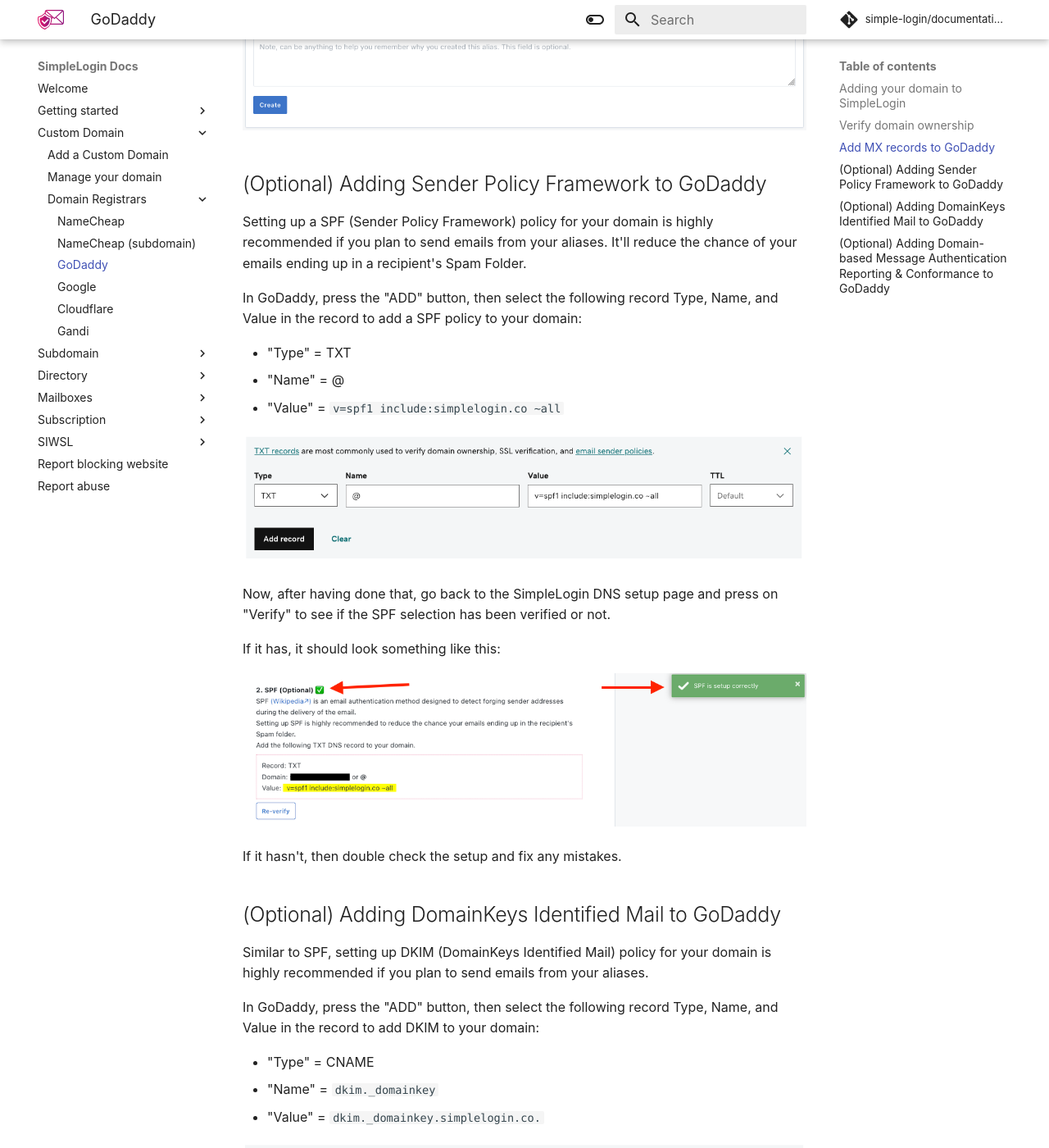
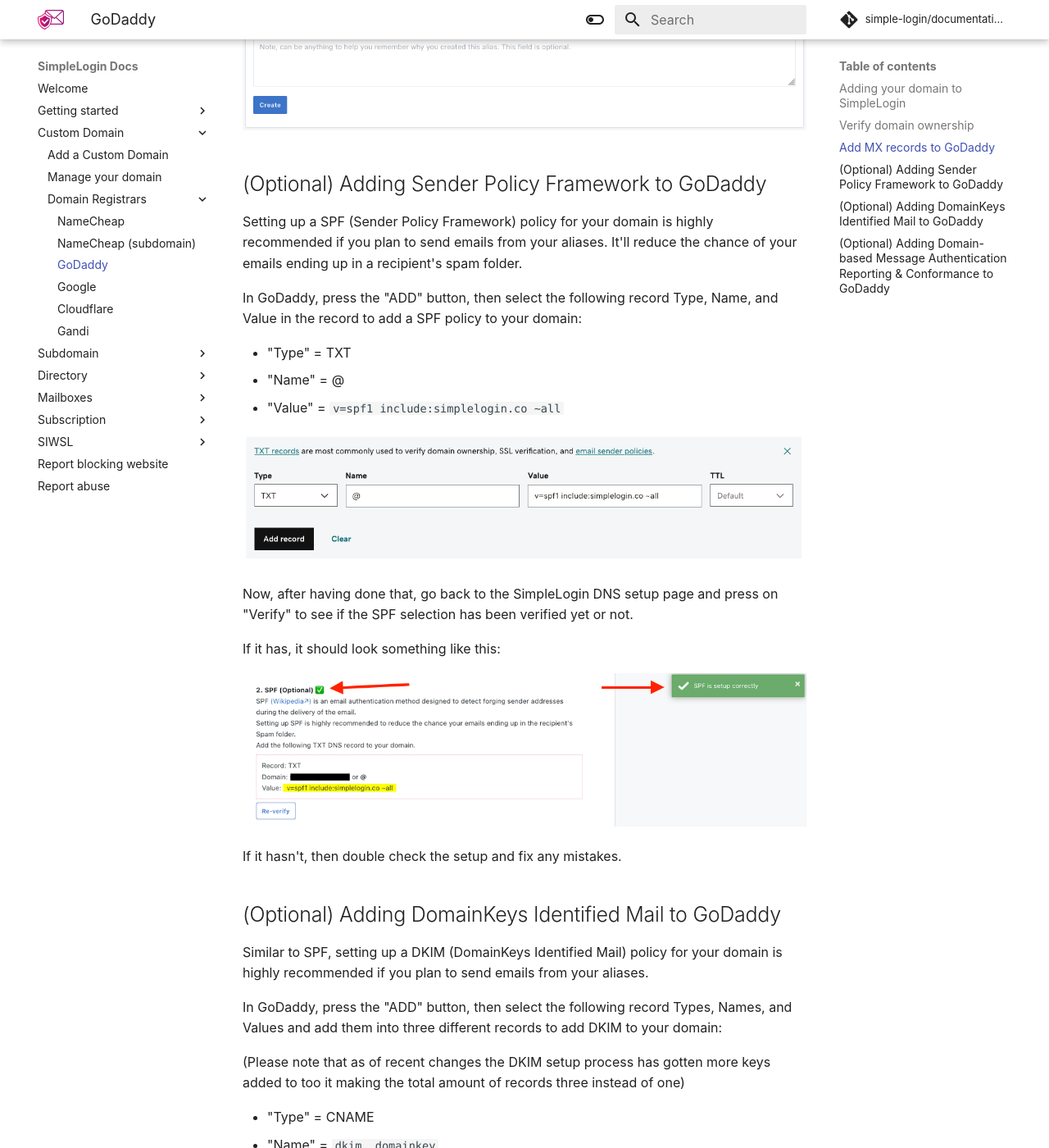
Before and after one commit to simple-login/documentation, an MkDocs documentation site: the page built from docs/custom-domain/registrars/godaddy/godaddy.md, in a window 1280 px wide and 1400 px high, scrolled down 4167 px. Shown: the whole window at 82% size. Built offline with MkDocs 1.6.1 and Material for MkDocs 9.7.7, drawn with Linux system fonts in a browser that asks for light colours; comment, search, counter and statistics services are not loaded; some of the changed text lies outside the part shown.

Commit message:
Update godaddy.md
Updated the DKIM selection and corrected some spelling mistakes.

```diff
--- a/docs/custom-domain/registrars/godaddy/godaddy.md
+++ b/docs/custom-domain/registrars/godaddy/godaddy.md
@@ -6,7 +6,7 @@ Head to the SimpleLogin [domain page](https://app.simplelogin.io/dashboard/custo
 
 ![](./new-domain.png)
 
-You'll then be redirected to the SimpleLogin DNS setup page that has a guide on how to set up different DNS records for your domain.
+You'll then be redirected to the SimpleLogin DNS setup page that has a guide on how to setup different DNS records for your domain.
 
 ![](./domain-dns.png)
 
@@ -28,23 +28,23 @@ Once it looks like that, you want to go ahead and add the SimpleLogin MX records
 
 ## Add MX records to GoDaddy
 
-First press on "ADD" button in GoDaddy:
+First press on the "ADD" button in GoDaddy:
 
 ![](./add-mx-records.png)
 
-Then select MX in the record type:
+Then select MX in the record type(s):
 
 ![](./select-mx-record.png)
 
 Then add the following Values, Name, and Priorities to the MX records:
 
 - "Name" = @
-- "Priorities" = 10 and 20 (10 for the first one 20 for the second one)
+- "Priorities" = 10 and 20 (10 for the first one and 20 for the second one)
 - "Values" = `mx1.simplelogin.co.` and `mx2.simplelogin.co.`(mx1 being the one you first want to add in the first MX record and mx2 being the second one you want to add in the second MX record)
 
 ![](./mx-records.png)
 
-Now press on "Verify" in the SimpleLogin DNS setup page under the "MX record" selection. And wait a bit as it can take up to several minutes (or hours) before it has propagated on the web for everyone to seen, and also don't hesitate to press on "Verify" several times to see if it has propagated yet.
+Now press on "Verify" in the SimpleLogin DNS setup page under the "MX record" selection. And wait a bit as it can take up to several minutes (or hours) before it has propagated correctly on the web for everyone to seen, and also don't hesitate to press on "Verify" several times to see if it has propagated yet.
 
 ![](./mx-verified.png)
 
@@ -54,7 +54,7 @@ Once the MX records are verified, you can start creating aliases with your domai
 
 ## (Optional) Adding Sender Policy Framework to GoDaddy
 
-Setting up a SPF (Sender Policy Framework) policy for your domain is highly recommended if you plan to send emails from your aliases. It'll reduce the chance of your emails ending up in a recipient's Spam Folder.
+Setting up a SPF (Sender Policy Framework) policy for your domain is highly recommended if you plan to send emails from your aliases. It'll reduce the chance of your emails ending up in a recipient's spam folder.
 
 In GoDaddy, press the "ADD" button, then select the following record Type, Name, and Value in the record to add a SPF policy to your domain:
 
@@ -64,7 +64,7 @@ In GoDaddy, press the "ADD" button, then select the following record Type, Name,
 
 ![](./spf-record.png)
 
-Now, after having done that, go back to the SimpleLogin DNS setup page and press on "Verify" to see if the SPF selection has been verified or not.
+Now, after having done that, go back to the SimpleLogin DNS setup page and press on "Verify" to see if the SPF selection has been verified yet or not.
 
 If it has, it should look something like this:
 
@@ -74,13 +74,23 @@ If it hasn't, then double check the setup and fix any mistakes.
 
 ## (Optional) Adding DomainKeys Identified Mail to GoDaddy
 
-Similar to SPF, setting up DKIM (DomainKeys Identified Mail) policy for your domain is highly recommended if you plan to send emails from your aliases.
+Similar to SPF, setting up a DKIM (DomainKeys Identified Mail) policy for your domain is highly recommended if you plan to send emails from your aliases.
 
-In GoDaddy, press the "ADD" button, then select the following record Type, Name, and Value in the record to add DKIM to your domain:
+In GoDaddy, press the "ADD" button, then select the following record Types, Names, and Values and add them into three different records to add DKIM to your domain:
+
+(Please note that as of recent changes the DKIM setup process has gotten more keys added to too it making the total amount of records three instead of one)
 
 - "Type" = CNAME
 - "Name" = `dkim._domainkey`
 - "Value" = `dkim._domainkey.simplelogin.co.`
+
+- "Type" = CNAME
+- "Name" = `dkim02._domainkey`
+- "Value" = `dkim02._domainkey.simplelogin.co.`
+
+- "Type" = CNAME
+- "Name" = `dkim03._domainkey`
+- "Value" = `dkim03._domainkey.simplelogin.co.`
 
 ![](./dkim-record.png)
 
@@ -94,7 +104,7 @@ If it hasn't, then double check the setup and fix any mistakes.
 
 ## (Optional) Adding Domain-based Message Authentication Reporting & Conformance to GoDaddy
 
-Once you have set up the SPF and DKIM policies for your domain, setting up a DMARC (Domain-based Message Authentication Reporting & Conformance) policy is also recommended to even further reduce the chance of your emails ending up in the recipient's Spam Folder.
+Once you have setup the SPF and DKIM policies for your domain, setting up a DMARC (Domain-based Message Authentication Reporting & Conformance) policy is also recommended to even further reduce the chance of your emails ending up in the recipient's spam folder.
 
 And again, same as before. In GoDaddy, press the "ADD" button, then select the following record Type, Name, and Value in the record to add the DMARC policy to your domain:
 
```
Also changed, not shown: other parts of docs/custom-domain/registrars/godaddy/godaddy.md (+1 -1 lines).
